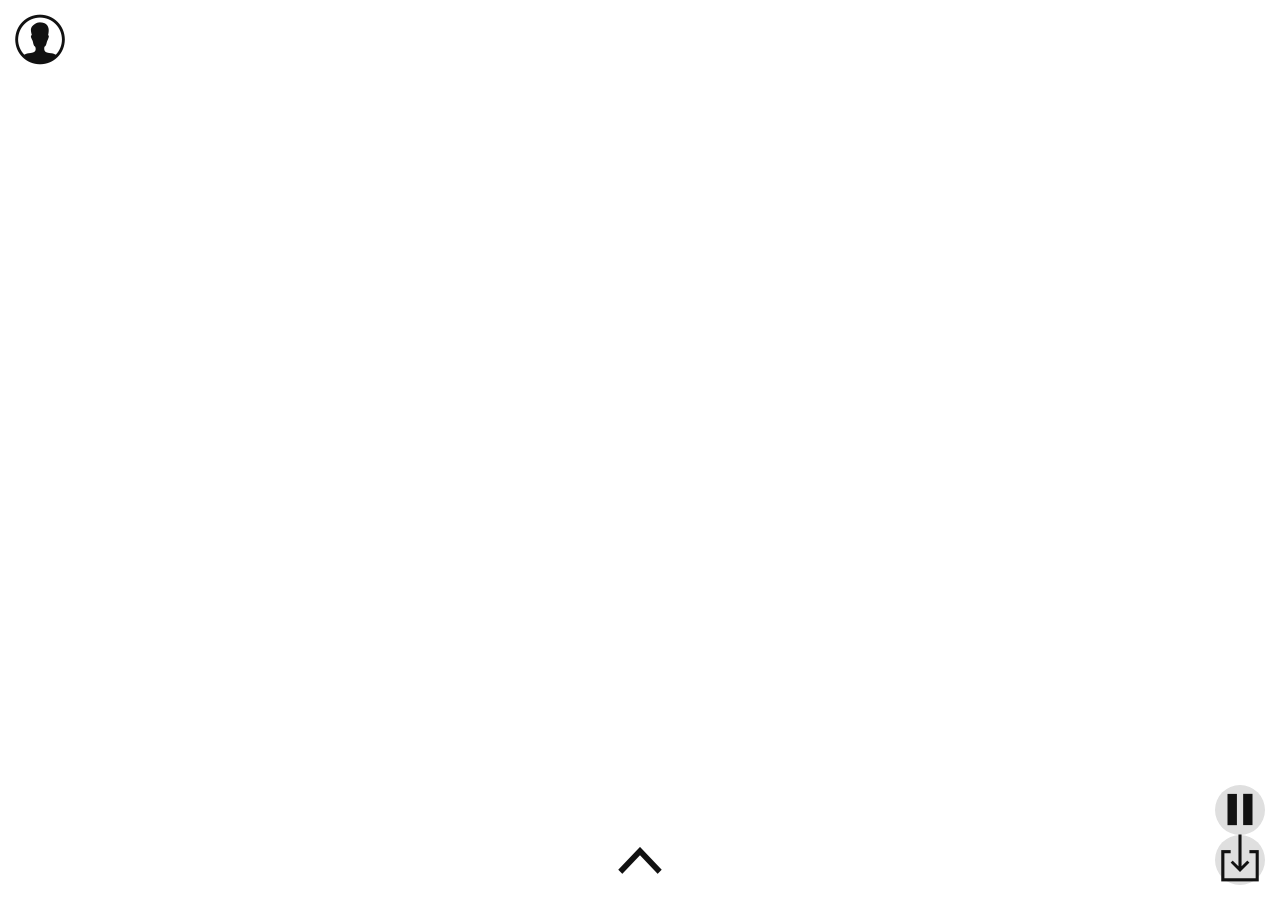
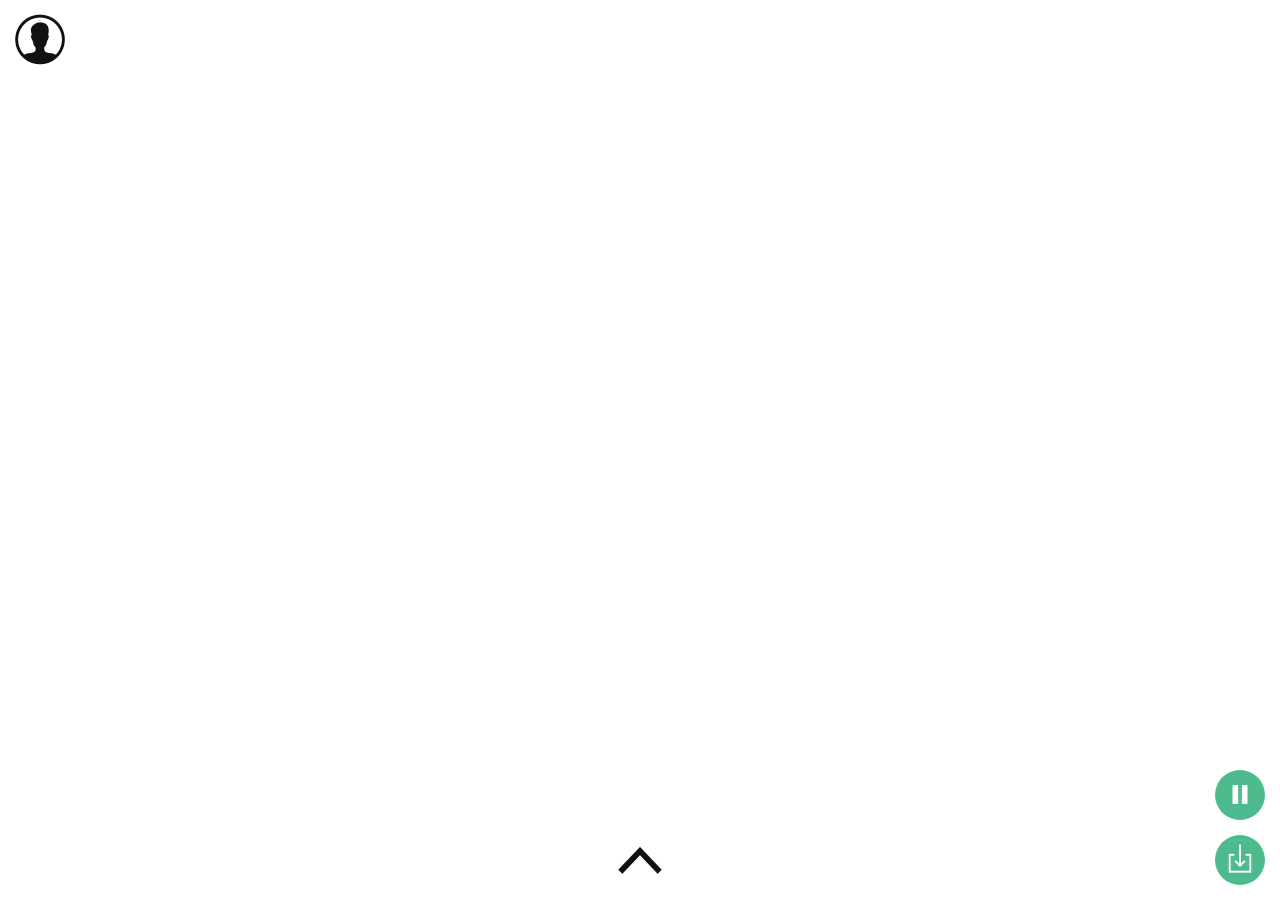
Before and after one commit to hovanter/footsteps, a Jekyll site: the page built from footsteps/index.html, in a window 1280 px wide. Built offline with Jekyll 4.4.1, drawn with Linux system fonts in a browser that asks for light colours.

Commit message:
Fixed the buttoncentering

```diff
--- a/footsteps/_includes/footer-mapview.html
+++ b/footsteps/_includes/footer-mapview.html
@@ -1,9 +1,9 @@
 <div class="actions">
 	<div class="action-container" >
-	  <div class="footstep-button icon icon-pause"></div>
+	  <div class="action-button icon icon-pause"></div>
 	</div>
 	<div class="action-container">
-  		<div class="footstep-button icon icon-download"></div>
+  		<div class="action-button icon icon-download"></div>
   	</div>
 </div>
 <div class="filter-container animated">
--- a/footsteps/_layouts/my-paths.html
+++ b/footsteps/_layouts/my-paths.html
@@ -13,7 +13,7 @@
           <a class="navigate-right">
             <img class="media-object pull-left" src="http://placehold.it/42x42">
             <div class="media-body">
-              Item 1
+              Tine a
               <p>Lorem ipsum dolor sit amet, consectetur adipisicing elit, sed do eiusmod tempor incididunt ut labore et dolore. Lorem ipsum dolor sit amet.</p>
             </div>
           </a>
--- a/footsteps/css/main.scss
+++ b/footsteps/css/main.scss
@@ -79,6 +79,19 @@
 	display: block;
 }
 
+.action-container:first-child {
+	margin-bottom: 15px;
+}
+
+.action-button {
+	height: 50px;
+	width: 50px;
+	font-size: 30px;
+	line-height: 50px;
+	text-align: center;
+	color: white;
+}
+
 .actions {
 	position: absolute;
 	bottom: 15px;
@@ -129,7 +142,7 @@
 
 .slide-up
 {
-    bottom: 15px;
+    bottom: 0px;
 }
 
 .slide-down
@@ -162,32 +175,10 @@
 }
 
 .action-container {
-	background-color: $action-button-color;
+	background-color: $accent-color;
 	border-radius: 50%;
 	width: 50px;
 	height: 50px;
-}
-
-/**** Slick Paging style ****/
-
-ul.slick-dots {
-	max-width: 200px;
-	margin: 0px auto;
-	text-align: center;
-}
-
-ul.slick-dots li {
-	display: inline-block;
-	list-style-type: none;
-	border-radius: 5px;
-	width: 10px;
-	height: 10px;
-	margin: 5px;
-	background: $grey-color-dark;
-}
-
-ul.slick-dots li.slick-active {
-	background: $accent-color;
 }
 
 /**** My Paths ****/
```
